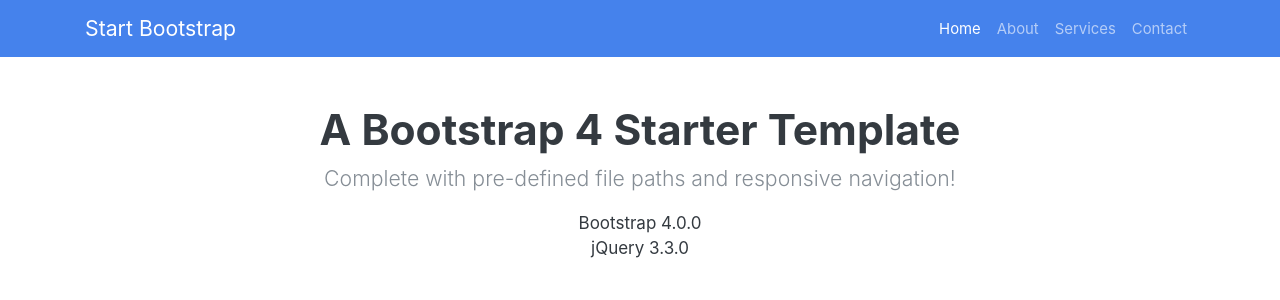
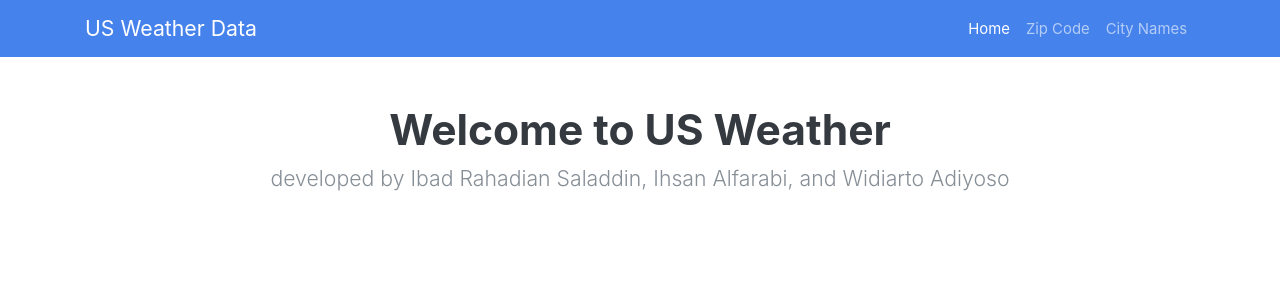
Before and after one commit to ibaadee/eai-tugas3, a PHP site: page / in a window 1280 px wide. Shown: the top 300 px of the page. Run offline with PHP 8.4, Linux system fonts and the light colour scheme; data that the repository does not hold is empty; some libraries are stand-ins or nearby versions.

Commit message:
PHP pages prepared for separate functions

```diff
--- a/index.php
+++ b/index.php
@@ -5,7 +5,7 @@
 	<meta name="description" content="">
 	<meta name="author" content="">
 
-	<title>Bare - Start Bootstrap Template</title>
+	<title>Tugas 3 EAI - Kelompok 3</title>
 
 	<!-- Bootstrap core CSS -->
 	<!-- <link href="./css/bootstrap.min.css" rel="stylesheet"> -->
@@ -29,7 +29,7 @@
 	<!-- Navigation -->
 	<nav class="navbar navbar-expand-lg navbar-dark bg-primary fixed-top">
 		<div class="container">
-			<a class="navbar-brand" href="#">Start Bootstrap</a>
+			<a class="navbar-brand" href="#">US Weather Data</a>
 			<button class="navbar-toggler" type="button" data-toggle="collapse" data-target="#navbarResponsive" aria-controls="navbarResponsive" aria-expanded="false" aria-label="Toggle navigation">
 				<span class="navbar-toggler-icon"></span>
 			</button>
@@ -41,13 +41,10 @@
 						</a>
 					</li>
 					<li class="nav-item">
-						<a class="nav-link" href="#">About</a>
+						<a class="nav-link" href="function1.php">Zip Code</a>
 					</li>
 					<li class="nav-item">
-						<a class="nav-link" href="#">Services</a>
-					</li>
-					<li class="nav-item">
-						<a class="nav-link" href="#">Contact</a>
+						<a class="nav-link" href="function1.php">City Names</a>
 					</li>
 				</ul>
 			</div>
@@ -58,33 +55,9 @@
 	<div class="container">
 		<div class="row">
 			<div class="col-lg-12 text-center">
-				<h1 class="mt-5">A Bootstrap 4 Starter Template</h1>
-				<p class="lead">Complete with pre-defined file paths and responsive navigation!</p>
-				<ul class="list-unstyled">
-					<li>Bootstrap 4.0.0</li>
-					<li>jQuery 3.3.0</li>
-				</ul>
+				<h1 class="mt-5">Welcome to US Weather </h1>
+				<p class="lead">developed by Ibad Rahadian Saladdin, Ihsan Alfarabi, and Widiarto Adiyoso</p>
 			</div>
-			<?php
-			require_once('nusoap/lib/nusoap.php');
-			$client = new nusoap_client('https://graphical.weather.gov/xml/SOAP_server/ndfdXMLserver.php');
-
-			// Bagian untuk memanggil fungsi LatLonListZipCode
-			// Parameter yang diberikan merupakan Zip Code dari New York
-			// Return value dari fungsi yang dipanggil adalah daftar latitude dan longitude dari New York
-			$response1 = $client->call('LatLonListZipCode', array("zipCodeList"=>"10001"));
-			echo "<pre>";
-			print_r($response1);
-			echo "</pre>";
-
-			// Bagian untuk memanggil fungsi LatLonListCityNames
-			// Parameter yang diberikan merupakan tingkat kota yang terdapat di US
-			// Return value dari fungsi yang dipanggil adalah daftar latitude, longitude, dan nama kota pada level tertentu
-			$response2 = $client->call('LatLonListCityNames', array("displayLevel"=>1));
-			echo "<pre>";
-			print_r($response2);
-			echo "</pre>";
-			?>
 		</div>
 	</div>
 
```
Also changed, not shown: function1.php (+10 -12 lines), function2.php (+11 -13 lines).
